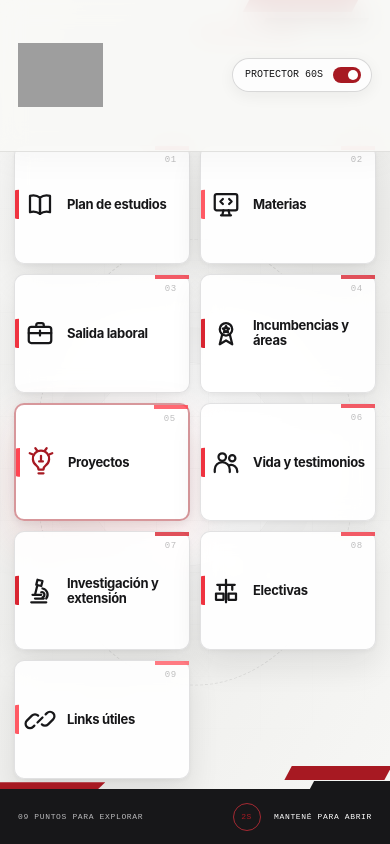
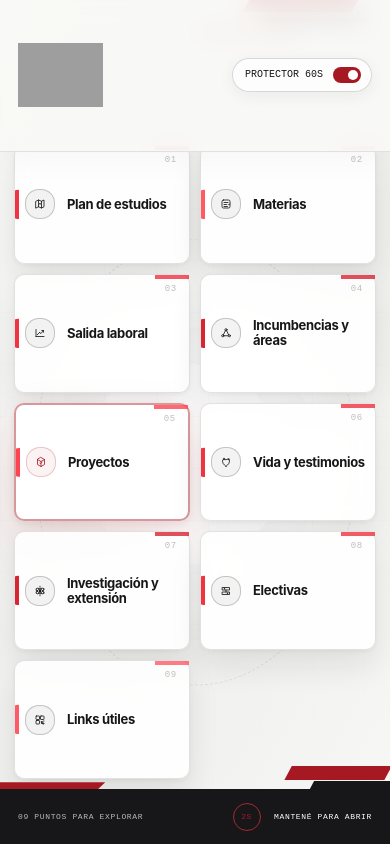
Before and after one commit to Zenitroc/ExpoUTN-Sistemas, a React (Vite) app: page / in a window 390 px wide. Built offline with nearby package versions, Linux system fonts and the light colour scheme; grey boxes are pictures that could not be loaded.

Commit message:
cambios estéticos

```diff
--- a/src/components/SectionIcon.tsx
+++ b/src/components/SectionIcon.tsx
@@ -1,22 +1,17 @@
 import type { ReactNode } from 'react'
 
+const icons: Record<string, ReactNode> = {
+  plan: <><path d="M4 6.5 9 4l6 2.5L20 4v13.5L15 20l-6-2.5-5 2.5Z" /><path d="M9 4v13.5M15 6.5V20" /><circle cx="12" cy="11.5" r="1.7" fill="currentColor" stroke="none" /></>,
+  materias: <><rect x="4" y="4" width="16" height="16" rx="3" /><path d="M8 9h8M8 13h5M8 17h7" /><path d="m16.5 13 1.1 1.1 2.1-2.3" /></>,
+  salida: <><path d="M4 19V5M4 19h16" /><path d="m7 15 4-4 3 2 5-6" /><path d="M15.5 7H19v3.5" /><circle cx="7" cy="15" r="1" fill="currentColor" stroke="none" /><circle cx="11" cy="11" r="1" fill="currentColor" stroke="none" /></>,
+  incumbencias: <><circle cx="12" cy="5.5" r="2.2" /><circle cx="5.5" cy="17.5" r="2.2" /><circle cx="18.5" cy="17.5" r="2.2" /><path d="M10.8 7.3 6.7 15.6M13.2 7.3l4.1 8.3M7.8 17.5h7.4" /></>,
+  proyectos: <><path d="m12 3 7 4v10l-7 4-7-4V7Z" /><path d="m5 7 7 4 7-4M12 11v10" /><path d="m9.5 14 1.5 1.5 3.5-3.5" /></>,
+  vida: <><path d="M12 20.5s-7-3.8-7-10.1A3.8 3.8 0 0 1 12 8a3.8 3.8 0 0 1 7 2.4c0 6.3-7 10.1-7 10.1Z" /><path d="M8 4.5v3M6.5 6h3M17.5 5.5v2M16.5 6.5h2" /></>,
+  investigacion: <><circle cx="12" cy="12" r="2.4" fill="currentColor" stroke="none" /><ellipse cx="12" cy="12" rx="9" ry="3.8" transform="rotate(28 12 12)" /><ellipse cx="12" cy="12" rx="9" ry="3.8" transform="rotate(-28 12 12)" /><path d="M12 2.5v2M12 19.5v2" /></>,
+  electivas: <><path d="M5 5h14v5H5zM5 14h14v5H5z" /><circle cx="9" cy="7.5" r="1.5" fill="currentColor" stroke="none" /><circle cx="15" cy="16.5" r="1.5" fill="currentColor" stroke="none" /><path d="M12 10v4" /></>,
+  links: <><rect x="4" y="4" width="7" height="7" rx="1" /><rect x="13" y="4" width="7" height="7" rx="1" /><rect x="4" y="13" width="7" height="7" rx="1" /><path d="M15 15h2v2h-2zM18 18h2v2h-2zM15 19h1M19 14h1" /></>,
+}
+
 export function SectionIcon({ id }: { id: string }) {
-  const paths: Record<string, ReactNode> = {
-    plan: <><path d="M4 5.5c3.2-.9 5.8-.3 8 1.4v13c-2.2-1.7-4.8-2.3-8-1.4z" /><path d="M20 5.5c-3.2-.9-5.8-.3-8 1.4v13c2.2-1.7 4.8-2.3 8-1.4z" /></>,
-    materias: <><rect x="3" y="4" width="18" height="13" rx="1.5" /><path d="M8 21h8M10 17l-1 4M14 17l1 4M9.5 8l-2 2 2 2M14.5 8l2 2-2 2" /></>,
-    salida: <><rect x="3" y="7" width="18" height="13" rx="2" /><path d="M9 7V5.5A1.5 1.5 0 0 1 10.5 4h3A1.5 1.5 0 0 1 15 5.5V7M3 12h18M12 10v4" /></>,
-    incumbencias: <><circle cx="12" cy="9" r="5" /><path d="m9 13-2 8 5-3 5 3-2-8M12 6.5l.8 1.6 1.7.3-1.2 1.3.3 1.8-1.6-.8-1.6.8.3-1.8-1.2-1.3 1.7-.3z" /></>,
-    proyectos: <><path d="M8.2 14.7A6.5 6.5 0 1 1 15.8 14.7C14.7 15.5 14 16.3 14 18h-4c0-1.7-.7-2.5-1.8-3.3Z" /><path d="M10 21h4M9 3 7.5 1M15 3l1.5-2M5.5 6 3 5M18.5 6 21 5M12 7v3M10.5 11.5h3" /></>,
-    vida: <><circle cx="9" cy="8" r="3" /><circle cx="17" cy="9" r="2.5" /><path d="M3 20v-2a6 6 0 0 1 12 0v2M15 14.5a5 5 0 0 1 6 4.9V20" /></>,
-    investigacion: <><path d="m10 3 4 1-1 4-4-1zM10 7l-2 8M6 15h7M5 21h12M8 18h7" /><path d="M14 10a5 5 0 0 1 3 8M13 13a2 2 0 0 1 1 4" /></>,
-    electivas: <><path d="M12 3v18M5 7h14M7 7v4M17 7v4M4 14h6v5H4zM14 14h6v5h-6z" /></>,
-    testimonios: <><path d="M4 5h16a2 2 0 0 1 2 2v9a2 2 0 0 1-2 2h-5l-3 3-3-3H4a2 2 0 0 1-2-2V7a2 2 0 0 1 2-2Z" /><path d="M8 9.5H6.5v3H9v-2M15 9.5h-1.5v3H16v-2" /></>,
-    links: <><path d="m10 14 4-4M7.5 16.5l-1 1a3.5 3.5 0 0 1-5-5l4-4a3.5 3.5 0 0 1 5 0M16.5 7.5l1-1a3.5 3.5 0 0 1 5 5l-4 4a3.5 3.5 0 0 1-5 0" /></>,
-  }
-
-  return (
-    <svg viewBox="0 0 24 24" fill="none" stroke="currentColor" strokeWidth="1.8" strokeLinecap="round" strokeLinejoin="round" aria-hidden="true">
-      {paths[id] ?? paths.links}
-    </svg>
-  )
+  return <svg viewBox="0 0 24 24" fill="none" stroke="currentColor" strokeWidth="1.65" strokeLinecap="round" strokeLinejoin="round" aria-hidden="true">{icons[id] ?? icons.links}</svg>
 }
--- a/src/data/sections.json
+++ b/src/data/sections.json
@@ -199,13 +199,6 @@
           { "type": "text", "heading": "Aprender construyendo", "body": "Los proyectos integradores y el Proyecto Final reúnen las herramientas del recorrido para analizar necesidades, diseñar soluciones, desarrollarlas y validarlas con una mirada técnica y organizacional." },
           { "type": "highlights", "items": ["Problemas reales", "Trabajo en equipo", "Diseño y desarrollo", "Presentación de resultados"] }
         ]
-      },
-      {
-        "id": "muestras",
-        "label": "Muestras",
-        "content": [
-          { "type": "text", "heading": "Del prototipo al impacto", "body": "Las experiencias de cursada permiten transformar ideas en soluciones: aplicaciones, investigaciones, prototipos y sistemas construidos en equipo." }
-        ]
       }
     ]
   },
--- a/src/styles/global.css
+++ b/src/styles/global.css
@@ -2517,7 +2517,12 @@ button {
   height: clamp(40px, 3.2vw, 54px);
   display: grid;
   place-items: center;
+  padding: clamp(8px, .7vw, 11px);
+  border: 1px solid color-mix(in srgb, currentColor 22%, transparent);
+  border-radius: 14px;
+  background: color-mix(in srgb, currentColor 5%, transparent);
   color: var(--ink);
+  transition: color 220ms ease, background 220ms ease, border-color 220ms ease, transform 220ms ease;
 }
 
 .map-node__icon svg {
@@ -2528,6 +2533,14 @@ button {
 
 .map-node--core .map-node__icon {
   color: var(--red);
+}
+
+.map-node:hover .map-node__icon,
+.map-node:focus-visible .map-node__icon {
+  border-color: var(--red);
+  background: rgba(239, 51, 64, .1);
+  color: var(--red);
+  transform: rotate(-4deg) scale(1.08);
 }
 
 .map-node__copy strong {
```
